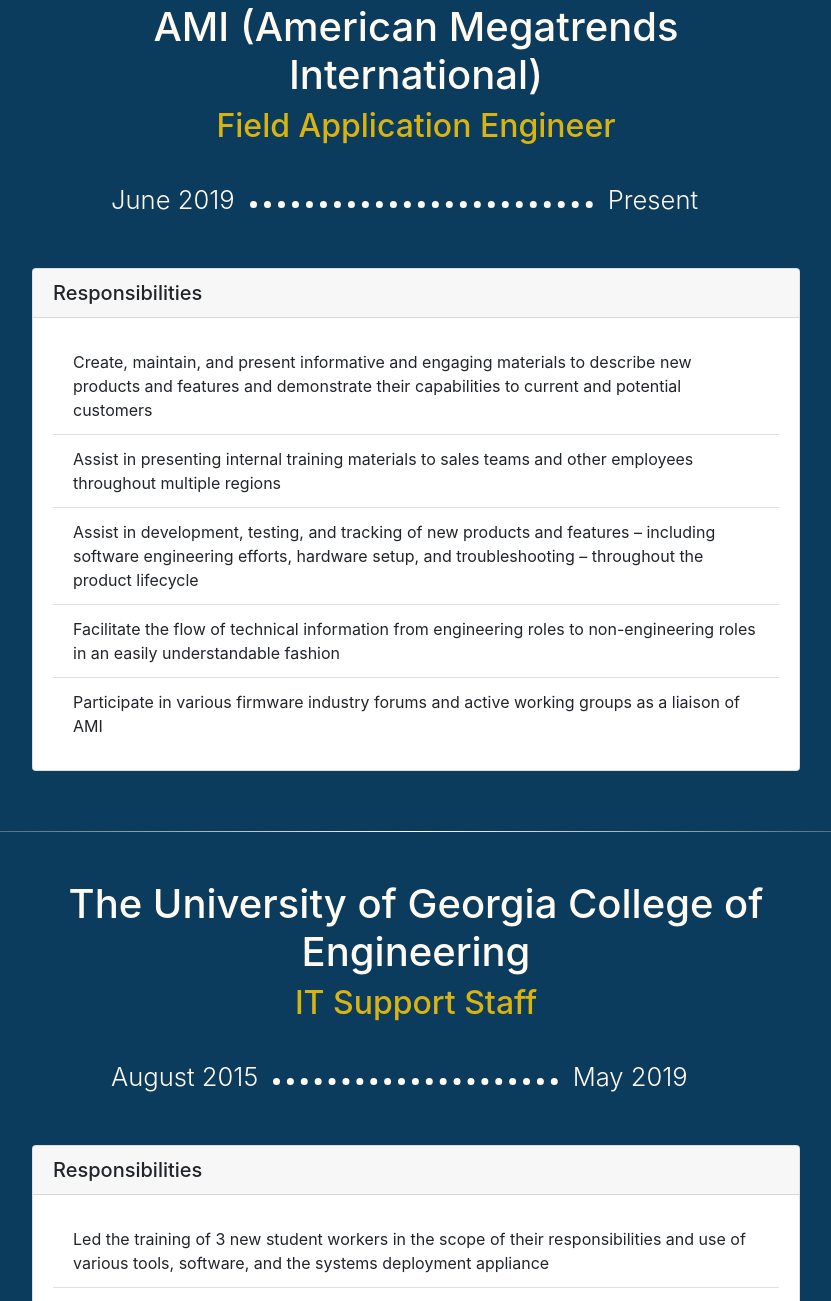
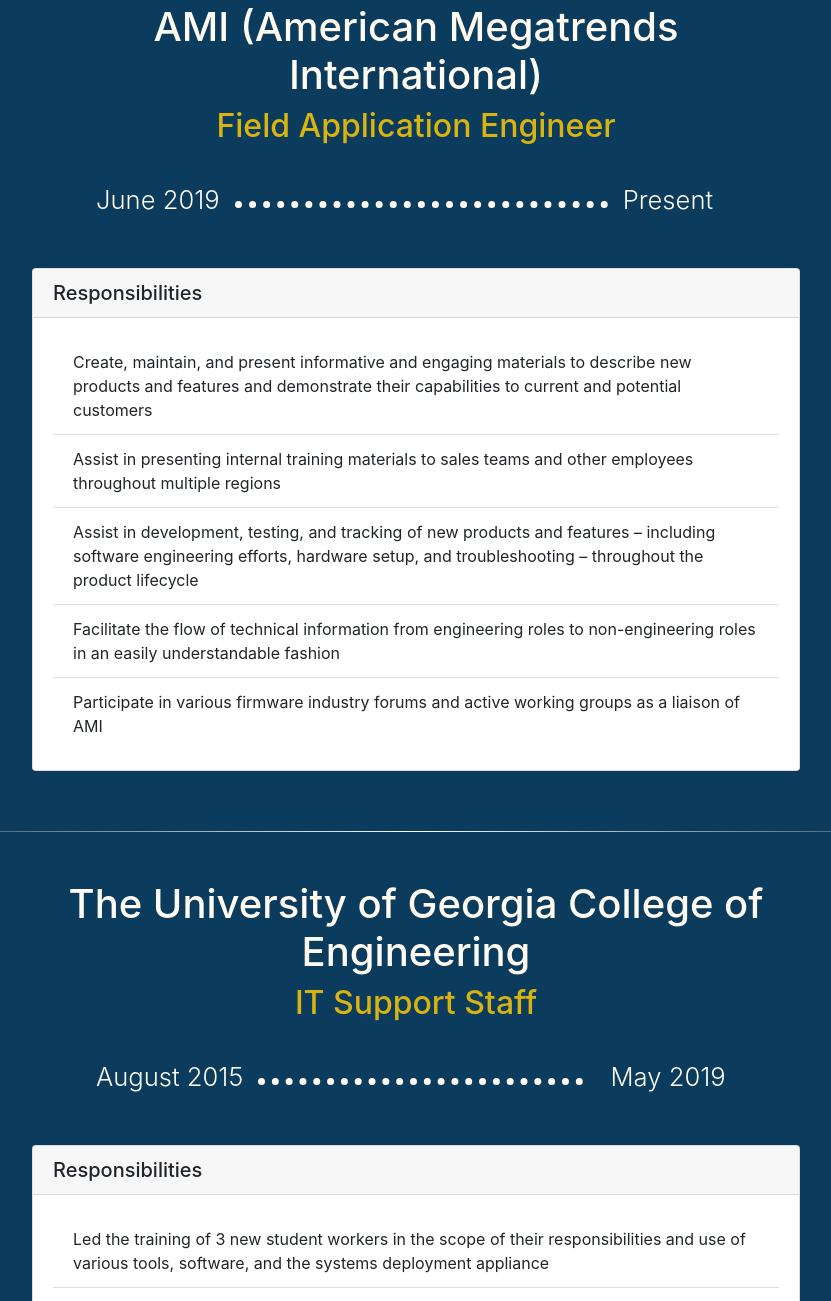
Before and after one commit to trw68319/traviswhitten.com, a website: page docs/index.html in a window 1280 px wide. Shown: the part 1111-2412 px from the top of the page, without its empty margins (224-1055 px from the left). Drawn offline with Linux system fonts and the light colour scheme.

Commit message:
Fixed timeline for devices 350px wide and greater

```diff
--- a/docs/index.html
+++ b/docs/index.html
@@ -101,13 +101,13 @@
                 </div>
             </div>
             <div class="row dates justify-content-center mx-auto">
-                <div class="col-auto">
+                <div class="col-auto pl-0">
                     <h1 class="display-4 text-center">June 2019</h1>
                 </div>
                 <div class="col timeline align-self-center">
 
                 </div>
-                <div class="col-auto">
+                <div class="col-auto pr-0">
                     <h1 class="display-4 text-center">Present<span class="hidden-text">__</span></h1>
                 </div>
             </div>
@@ -165,14 +165,14 @@
                 </div>
             </div>
             <div class="row dates justify-content-center mx-auto">
-                <div class="col-auto">
+                <div class="col-auto pl-0">
                     <h1 class="display-4 text-center">August 2015</h1>
                 </div>
-                <div id="it-timeline" class="col-xs-1 col-sm-1 col-md col-lg col-xl timeline align-self-center">
+                <div id="it-timeline" class="col timeline align-self-center">
 
                 </div>
-                <div class="col-auto">
-                    <h1 class="display-4 text-center">May 2019<span class="hidden-text">___</span></h1>
+                <div class="col-auto pr-0">
+                    <h1 class="display-4 text-center"><span class="hidden-text">_</span>May 2019<span class="hidden-text">_</span></h1>
                 </div>
             </div>
 
--- a/docs/scss/styles.scss
+++ b/docs/scss/styles.scss
@@ -360,7 +360,7 @@
     }
 
     .dates {
-        max-width: 70vw;
+        max-width: 85vw;
 
         @include media-breakpoint-up(xl) {
             width: 50vw;
```
Also changed, not shown: docs/css/styles.css.
